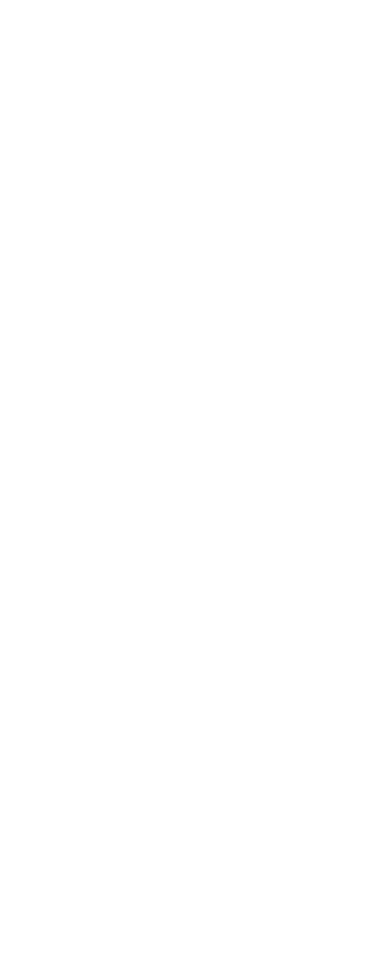
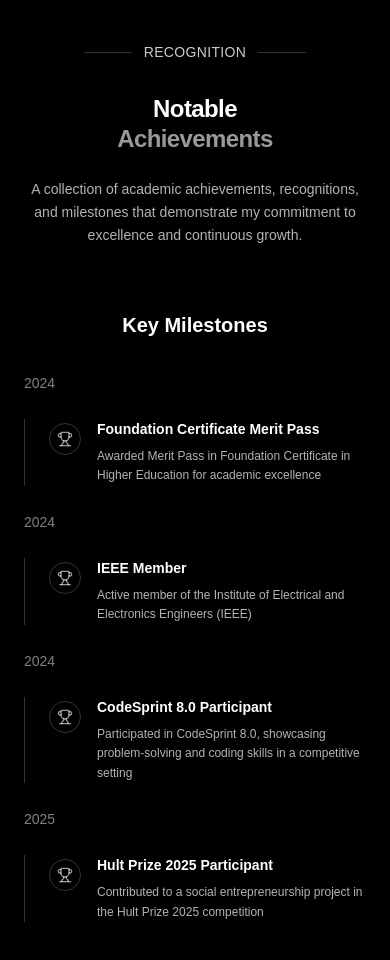
Before and after one commit to yasithrashan/portfolio-yasith-rashan, a Next.js app in the folder my-portfolio/: page / in a window 390 px wide. Shown: the part 7960-8920 px from the top of the page. Before the commit the page ends 7922 px from the top, so only its background shows below. Built offline with nearby package versions, Linux system fonts and the light colour scheme.

Commit message:
Added Achievements section

```diff
--- /dev/null
+++ b/my-portfolio/src/app/components/Achievements.tsx
@@ -0,0 +1,124 @@
+'use client';
+
+import React from 'react';
+import { Award, Trophy, Medal, ExternalLink, Calendar, CheckCircle } from 'lucide-react';
+
+const Achievements = () => {
+  const certificates = [];
+
+  const achievements = [
+    {
+      id: 1,
+      title: "Foundation Certificate Merit Pass",
+      description: "Awarded Merit Pass in Foundation Certificate in Higher Education for academic excellence",
+      date: "2024"
+    },
+    {
+      id: 2,
+      title: "IEEE Member",
+      description: "Active member of the Institute of Electrical and Electronics Engineers (IEEE)",
+      date: "2024"
+    },
+    {
+      id: 3,
+      title: "CodeSprint 8.0 Participant",
+      description: "Participated in CodeSprint 8.0, showcasing problem-solving and coding skills in a competitive setting",
+      date: "2024"
+    },
+    {
+      id: 4,
+      title: "Hult Prize 2025 Participant",
+      description: "Contributed to a social entrepreneurship project in the Hult Prize 2025 competition",
+      date: "2025"
+    }
+  ];
+
+  const stats = [
+    { number: "3+", label: "Major Awards" },
+    { number: "25+", label: "Projects" },
+    { number: "3+", label: "Years Experience" },
+    { number: "15+", label: "Technologies" }
+  ];
+
+  return (
+    <div className="min-h-screen bg-black text-white relative overflow-hidden">
+      {/* Main Content */}
+      <div className="relative z-10 min-h-screen flex items-center justify-center px-6 sm:px-10 md:px-16 lg:px-24 py-20">
+        <div className="max-w-full sm:max-w-6xl w-full">
+
+          {/* Section Header */}
+          <div className="text-center mb-16">
+            <div className="flex items-center justify-center space-x-3 mb-8">
+              <div className="h-px bg-white/20 w-12 sm:w-16"></div>
+              <p className="text-sm sm:text-base text-white/80 font-light tracking-wide uppercase">
+                Recognition
+              </p>
+              <div className="h-px bg-white/20 w-12 sm:w-16"></div>
+            </div>
+
+            <h2 className="text-2xl sm:text-3xl md:text-4xl font-bold tracking-tight leading-tight mb-6">
+              <span className="block">Notable</span>
+              <span className="block text-white/60">Achievements</span>
+            </h2>
+
+            <p className="text-sm sm:text-base text-white/70 leading-relaxed font-light max-w-2xl mx-auto">
+              A collection of academic achievements, recognitions, and milestones
+              that demonstrate my commitment to excellence and continuous growth.
+            </p>
+          </div>
+
+
+          {/* Notable Achievements Section */}
+          <div className="mb-16">
+            <h3 className="text-xl sm:text-2xl font-semibold mb-8 text-center">Key Milestones</h3>
+            <div className="max-w-4xl mx-auto">
+              <div className="space-y-6">
+                {achievements.map((achievement) => (
+                  <div key={achievement.id} className="flex flex-col sm:flex-row gap-6 group">
+                    {/* Date Column */}
+                    <div className="sm:w-32 flex-shrink-0">
+                      <span className="text-sm text-white/50 font-mono">{achievement.date}</span>
+                    </div>
+
+                    {/* Content Column */}
+                    <div className="flex-1 border-l border-white/20 pl-6 group-hover:border-white/40 transition-colors">
+                      <div className="flex items-start gap-4">
+                        {/* Achievement Icon */}
+                        <div className="flex-shrink-0 mt-1">
+                          <div className="w-8 h-8 border border-white/20 rounded-full flex items-center justify-center group-hover:border-white/40 group-hover:bg-white/5 transition-all duration-300">
+                            <Trophy className="w-4 h-4 text-white/60 group-hover:text-white transition-colors" />
+                          </div>
+                        </div>
+
+                        {/* Achievement Details */}
+                        <div className="flex-1 space-y-2">
+                          <h4 className="font-semibold text-white group-hover:text-white/90 transition-colors text-sm sm:text-base">
+                            {achievement.title}
+                          </h4>
+                          <p className="text-white/70 text-xs sm:text-sm leading-relaxed">
+                            {achievement.description}
+                          </p>
+                        </div>
+                      </div>
+                    </div>
+                  </div>
+                ))}
+              </div>
+            </div>
+          </div>
+
+        </div>
+      </div>
+
+      {/* Decorative Lines */}
+      <div className="absolute left-0 top-1/2 transform -translate-y-1/2 hidden lg:block">
+        <div className="w-px h-32 bg-gradient-to-b from-transparent via-white/20 to-transparent"></div>
+      </div>
+      <div className="absolute right-0 top-1/2 transform -translate-y-1/2 hidden lg:block">
+        <div className="w-px h-32 bg-gradient-to-b from-transparent via-white/20 to-transparent"></div>
+      </div>
+    </div>
+  );
+};
+
+export default Achievements;
--- a/my-portfolio/src/app/page.tsx
+++ b/my-portfolio/src/app/page.tsx
@@ -6,6 +6,7 @@
 };
 
 import AboutMe from "./components/AboutMe";
+import CertificatesAchievements from "./components/Achievements";
 import HeroSection from "./components/HeroSection";
 import Projects from "./components/Projects";
 
@@ -15,6 +16,7 @@
       <HeroSection />
       <AboutMe />
       <Projects />
+      <CertificatesAchievements />
     </div>
   );
 }
```
